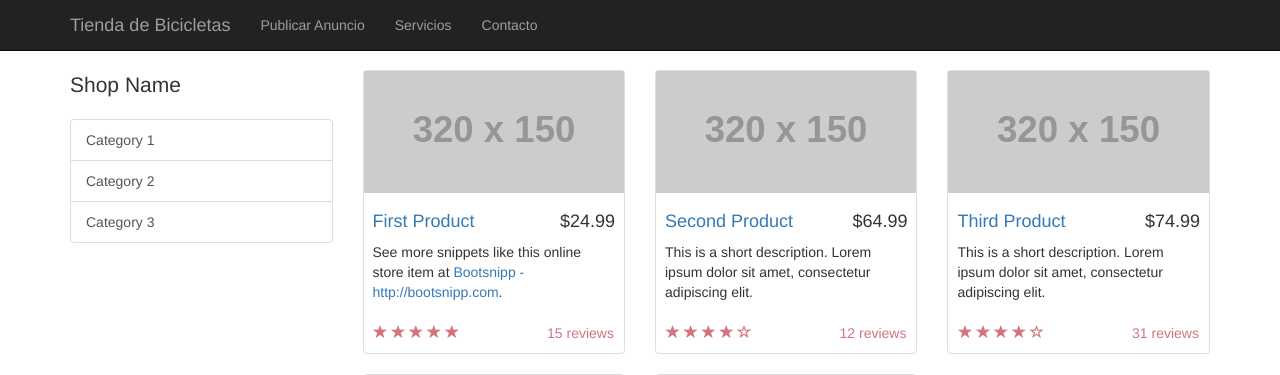
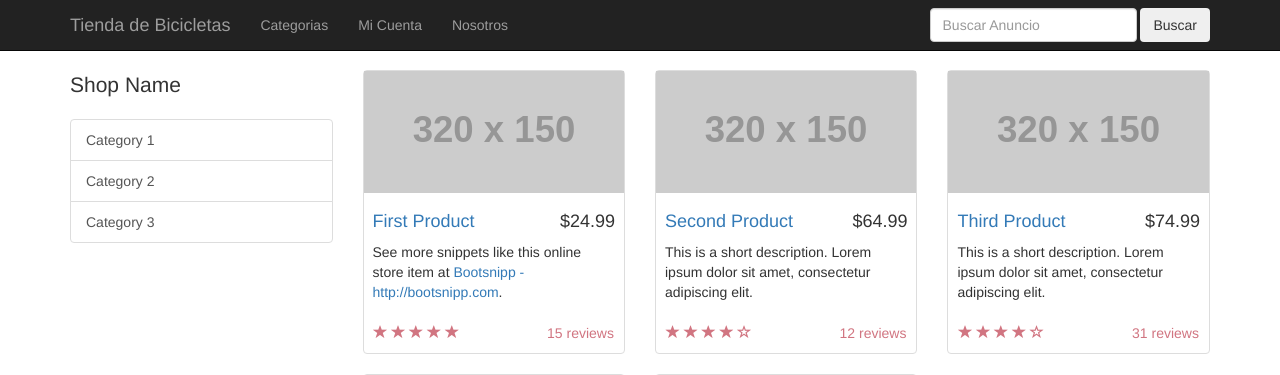
Before and after one commit to DeltaTech2017/ProyectoFinal, a CodeIgniter app: page /tienda/ in a window 1280 px wide. Shown: the top 375 px of the page. Run offline with CodeIgniter, Linux system fonts and the light colour scheme; grey boxes labelled with a size stand in for pictures from a placeholder-image service; data that the repository does not hold is empty; some libraries are stand-ins or nearby versions.

Commit message:
Creacion de la barra de Busqueda

```diff
--- a/system/helpers/tienda_helper.php
+++ b/system/helpers/tienda_helper.php
@@ -44,7 +44,9 @@ class plantilla{
 
       <!-- Navigation -->
       <nav class="navbar navbar-inverse navbar-fixed-top" role="navigation">
+
           <div class="container">
+
               <!-- Brand and toggle get grouped for better mobile display -->
               <div class="navbar-header">
                   <button type="button" class="navbar-toggle" data-toggle="collapse" data-target="#bs-example-navbar-collapse-1">
@@ -53,21 +55,27 @@ class plantilla{
                       <span class="icon-bar"></span>
                       <span class="icon-bar"></span>
                   </button>
-                  <a class="navbar-brand" href="#">Tienda de Bicicletas</a>
+                  <a class="navbar-brand" href="<?php echo base_url('')?>">Tienda de Bicicletas</a>
               </div>
               <!-- Collect the nav links, forms, and other content for toggling -->
               <div class="collapse navbar-collapse" id="bs-example-navbar-collapse-1">
                   <ul class="nav navbar-nav">
                       <li>
-                          <a href="#">Publicar Anuncio</a>
+                          <a href="#">Categorias</a>
                       </li>
                       <li>
-                          <a href="#">Servicios</a>
+                          <a href="#">Mi Cuenta</a>
                       </li>
                       <li>
-                          <a href="#">Contacto</a>
+                          <a href="#">Nosotros</a>
                       </li>
-                  </ul>
+                    </ul>
+
+                  <form class="navbar-form navbar-right">
+                    <input class="form-control mr-sm-2" type="text" placeholder="Buscar Anuncio">
+                    <button class="btn btn-outline-success my-2 my-sm-0" type="submit" method="post">Buscar</button>
+                  </form>
+
               </div>
               <!-- /.navbar-collapse -->
           </div>
```
Also changed, not shown: application/views/inicio.php (line endings or trailing spaces).
